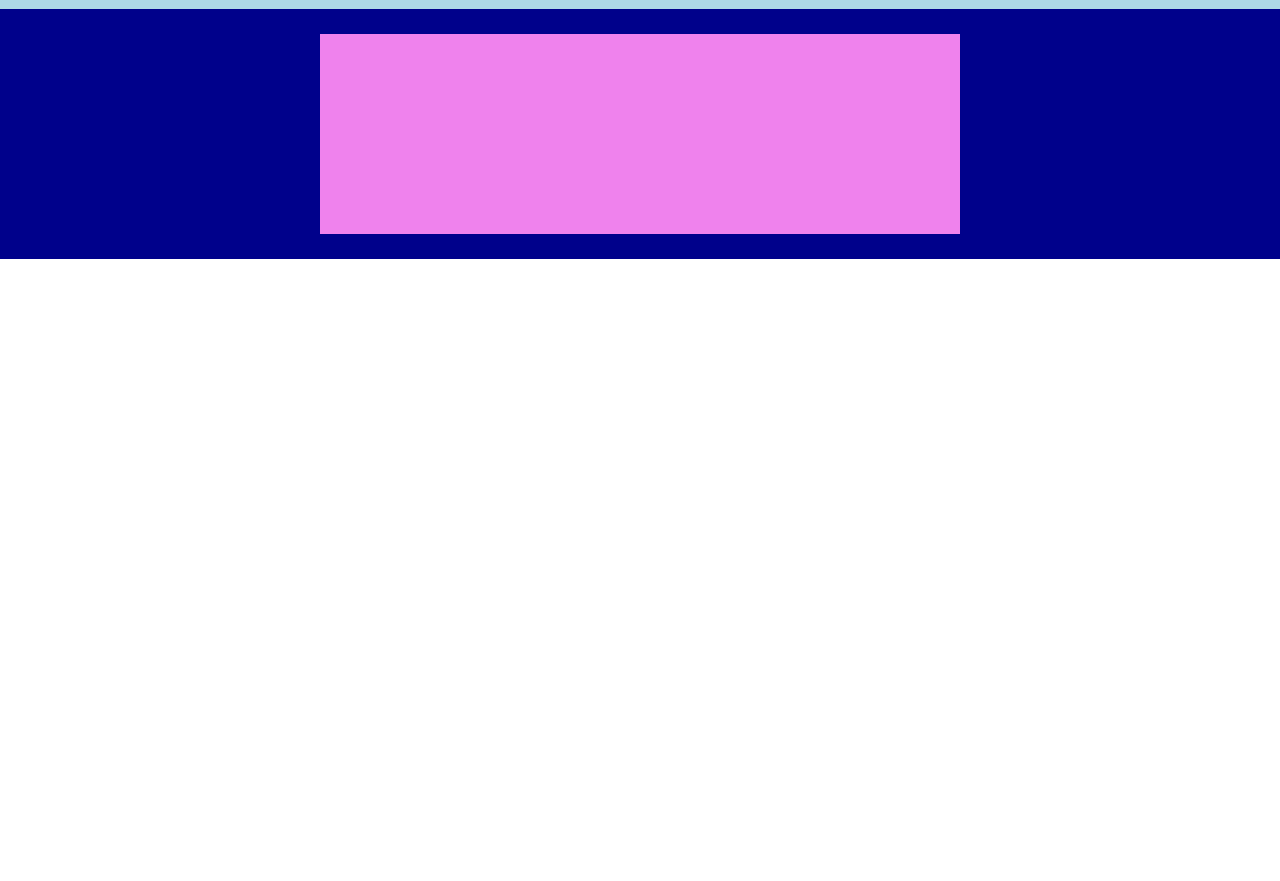
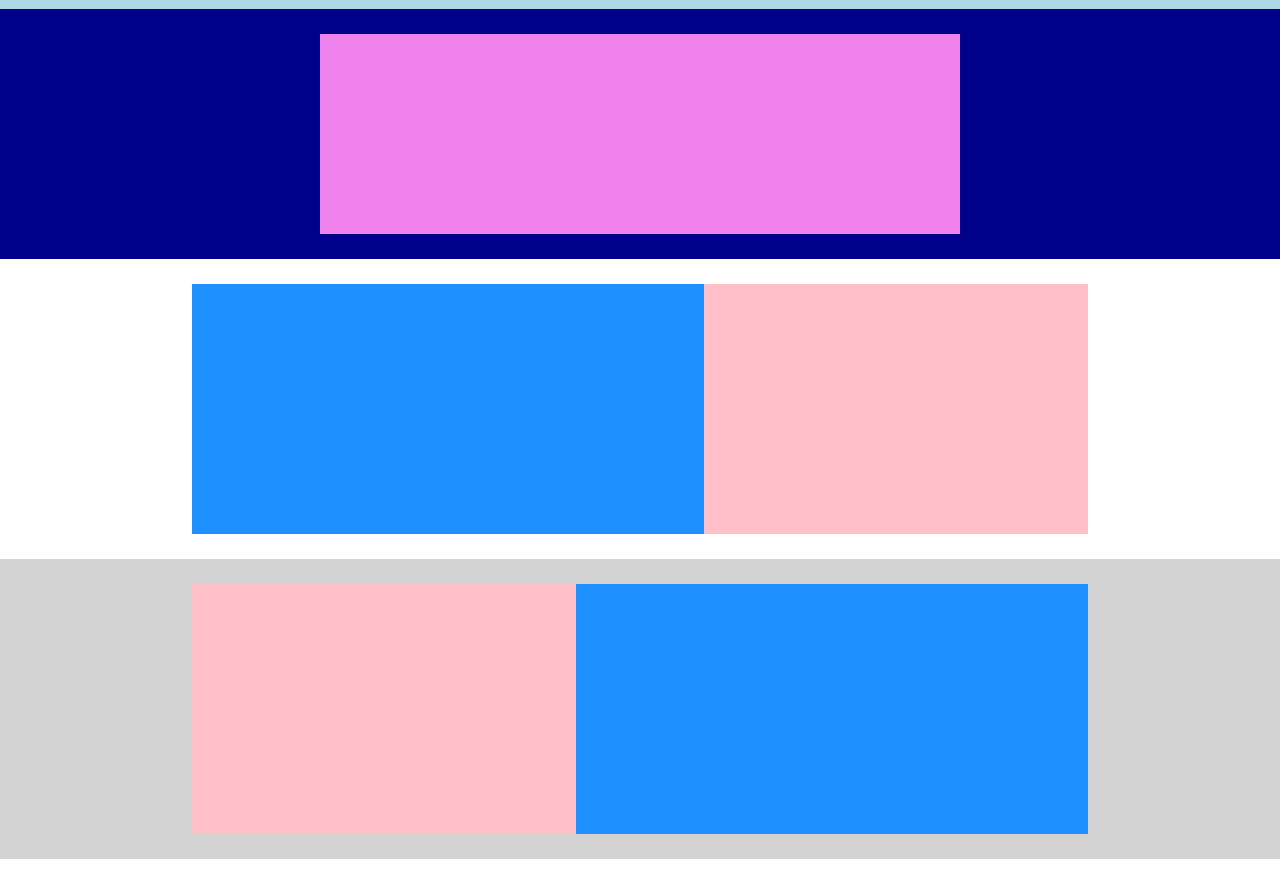
Before and after one commit to giovannidibello/htmlcss-struttura-discord, a plain HTML site: page index.html in a window 1280 px wide. Shown: the part 71-952 px from the top of the page. Before the commit the page ends 800 px from the top, so only its background shows below. Drawn offline with Linux system fonts and the light colour scheme.

Commit message:
add main section up

```diff
--- a/css/style.css
+++ b/css/style.css
@@ -64,3 +64,44 @@ ul li {
     background-color: #ef82ed;
     height: 200px;
 }
+
+/* regole container */
+
+.container {
+    display: flex;
+    justify-content: center;
+    align-items: center;
+    width: 100%;
+    /* debug */
+    height: 300px;
+
+}
+
+.cont-grey {
+    /* debug */
+    background-color: #d3d3d3;
+}
+
+/* regole main */
+
+section {
+    display: flex;
+    justify-content: center;
+    align-items: center;
+    width: 100%;
+}
+
+
+.img {
+    flex-basis: 40%;
+    /* debug */
+    background-color: #1e90ff;
+    height: 250px;
+}
+
+.text {
+    flex-basis: 30%;
+    /* debug */
+    background-color: #ffc0ca;
+    height: 250px;
+}
--- a/index.html
+++ b/index.html
@@ -41,16 +41,46 @@
         </div>
     </section>
 
+    <main>
+
         <!-- container -->
         <div class="container">
 
-        <main>
+            <!-- section parte principale -->
 
+            <section>
+                <div class="img">
 
-            <!-- section parte principale -->
+                </div>
+                <div class="text">
+
+                </div>
+            </section>
+        </div>
+
+        <div class="container cont-grey">
+
             <section>
+                <div class="text">
 
+                </div>
+                <div class="img">
+
+                </div>
             </section>
+        </div>
+
+        <div class="container">
+
+            <section>
+                <div class="img">
+
+                </div>
+                <div class="text">
+
+                </div>
+            </section>
+        </div>
 
 
     </main>
@@ -58,7 +88,7 @@
     <footer>
 
     </footer>
-    </div>
+
 
 
 </body>
```
Lines whose indentation alone changed are shown as unchanged.
